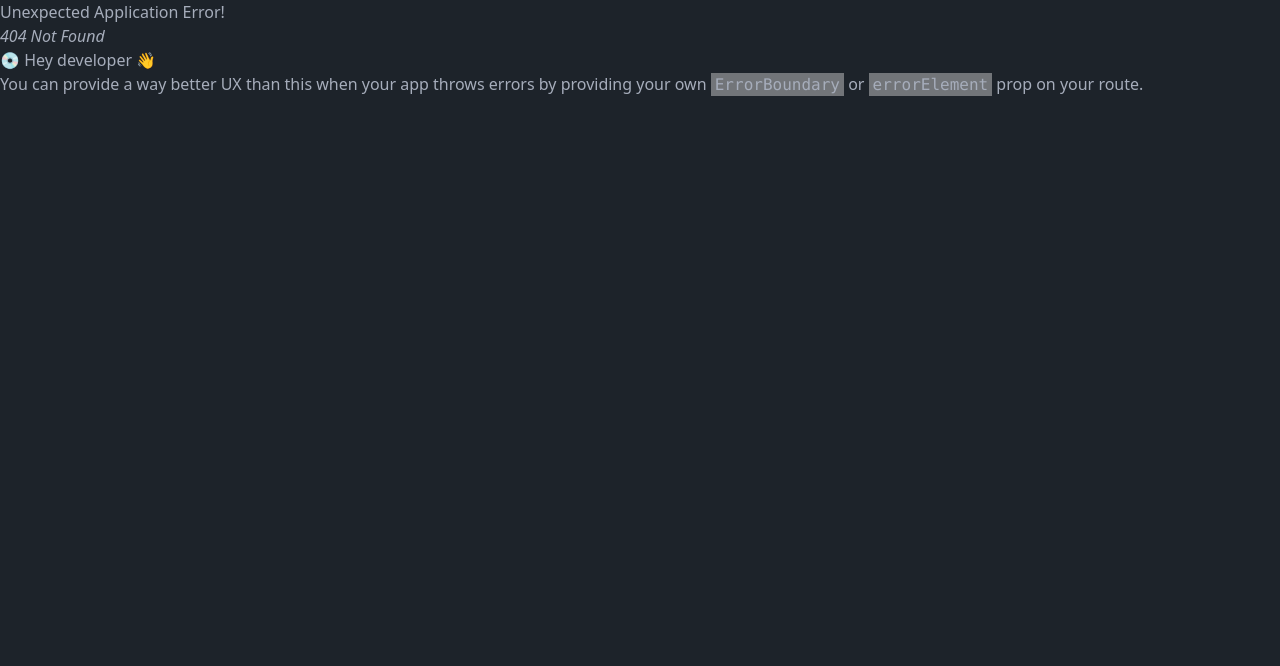
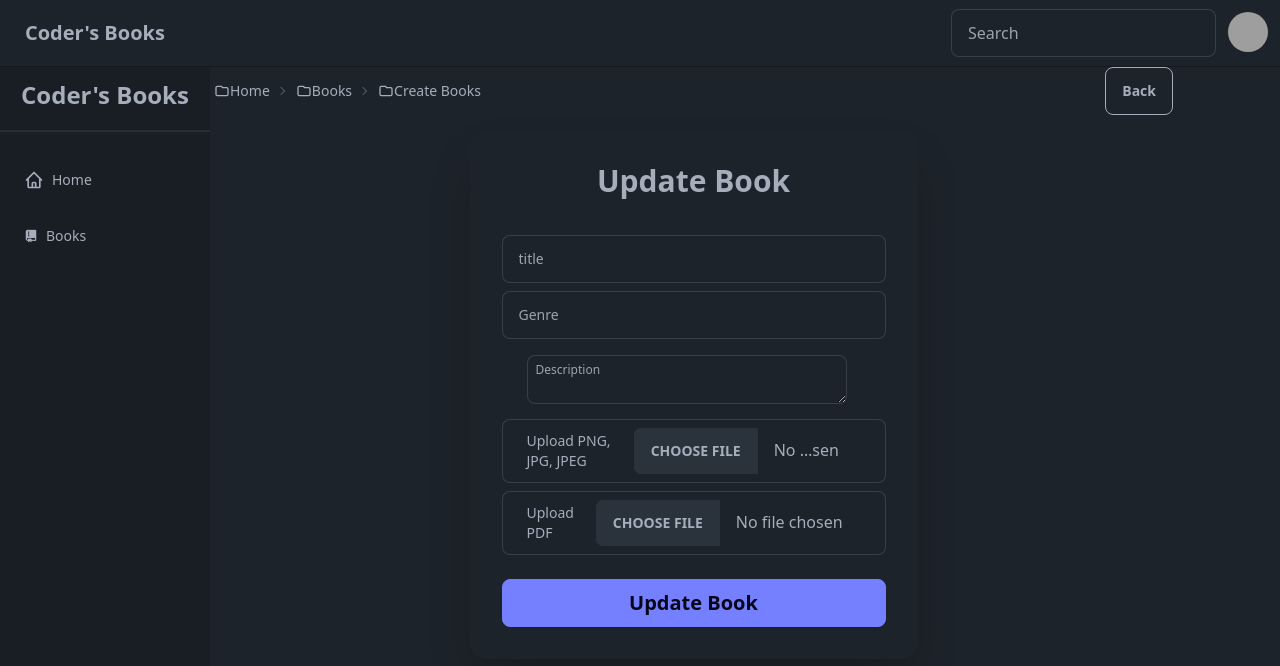
Before and after one commit to codewithahsanzahoor/reactjs-tailwind-daisyui-bookapiFrontend-1, a React (Vite) app: page /dashboard/books/update/1 in a window 1280 px wide. Before the commit this address had no page. Shown: the top 666 px of the page. Built offline with nearby package versions, Linux system fonts and the light colour scheme; no server answers; sample sign-in values are in the browser's storage; grey boxes are pictures that could not be loaded.

Commit message:
delete and update book functionality in table actions

```diff
--- a/src/components/TableComponent.tsx
+++ b/src/components/TableComponent.tsx
@@ -1,6 +1,8 @@
+import { useNavigate } from "react-router-dom";
 import { Book } from "../types";
 
 function TableComponent({ data }: { data: Book[] }) {
+	const navigate = useNavigate();
 	return (
 		<div id="tableforinfo">
 			<div className="overflow-x-auto">
@@ -10,7 +12,10 @@ function TableComponent({ data }: { data: Book[] }) {
 						<tr>
 							<th>
 								<label>
-									<input type="checkbox" className="checkbox" />
+									<input
+										type="checkbox"
+										className="checkbox"
+									/>
 								</label>
 							</th>
 							<th>Book Details</th>
@@ -25,7 +30,10 @@ function TableComponent({ data }: { data: Book[] }) {
 							<tr key={book._id}>
 								<th>
 									<label>
-										<input type="checkbox" className="checkbox" />
+										<input
+											type="checkbox"
+											className="checkbox"
+										/>
 									</label>
 								</th>
 								<td>
@@ -39,7 +47,9 @@ function TableComponent({ data }: { data: Book[] }) {
 											</div>
 										</div>
 										<div>
-											<div className="font-bold">{book.title}</div>
+											<div className="font-bold">
+												{book.title}
+											</div>
 											{/* <div className="text-sm opacity-50">United States</div> */}
 										</div>
 									</div>
@@ -48,21 +58,37 @@ function TableComponent({ data }: { data: Book[] }) {
 									{/* {book.author.name} */}
 									<br />
 									<span className="badge badge-ghost badge-sm">
-										{book.author.name}
+										{book.author?.name}
 									</span>
 								</td>
 								<td>
 									<div className="flex gap-2 flex-wrap">
-										<button className="btn btn-outline btn-success">
+										<button
+											className="btn btn-outline btn-success"
+											onClick={() =>
+												navigate(
+													`/dashboard/books/update/${book._id}`
+												)
+											}
+										>
 											Edit
 										</button>{" "}
-										<button className="btn btn-outline btn-error">
+										<button
+											className="btn btn-outline btn-error"
+											onClick={() =>
+												navigate(
+													`/books/delete/${book._id}`
+												)
+											}
+										>
 											Delete
 										</button>
 									</div>
 								</td>
 								<th>
-									<button className="btn btn-ghost btn-xs">details</button>
+									<button className="btn btn-ghost btn-xs">
+										details
+									</button>
 								</th>
 							</tr>
 						))}
--- a/src/http/api.ts
+++ b/src/http/api.ts
@@ -58,3 +58,20 @@ export const createBook = async (data: FormData): Promise<{ id: string }> => {
 	});
 	return response.data;
 };
+
+export const deleteBook = async (id: string): Promise<{ id: string }> => {
+	const response = await api.delete(`/books/${id}`);
+	return response.data;
+};
+
+export const updateBook = async (
+	id: string,
+	data: FormData
+): Promise<{ id: string }> => {
+	const response = await api.put(`/books/${id}`, data, {
+		headers: {
+			"Content-Type": "multipart/form-data",
+		},
+	});
+	return response.data;
+};
--- /dev/null
+++ b/src/layouts/BooksManageLayout.tsx
@@ -0,0 +1,12 @@
+import { Outlet } from "react-router-dom";
+
+function BooksManageLayout() {
+	return (
+		<div>
+			{/* create a layout for manage books where i manage the books routes in it like delete, update */}
+			<Outlet />
+		</div>
+	);
+}
+
+export default BooksManageLayout;
--- /dev/null
+++ b/src/pages/DeleteBookPage.tsx
@@ -0,0 +1,58 @@
+import { useMutation, useQueryClient } from "react-query";
+import { useNavigate, useParams } from "react-router-dom";
+import { deleteBook } from "../http/api";
+import { useEffect } from "react";
+export interface ErrorWithResponse {
+	response: {
+		data: {
+			message: string;
+		};
+	};
+}
+
+function DeleteBookPage() {
+	// const navigate = useNavigate();
+	const { id } = useParams<{ id: string }>();
+	const Navigate = useNavigate();
+	const queryClient = useQueryClient();
+
+	if (!id) {
+		return <div>Error: ID is required to delete a book</div>;
+	}
+
+	const mutation = useMutation({
+		mutationFn: deleteBook, // Function to send data to backend for delete
+		onSuccess: (data) => {
+			// console.log("🚀 ~ deletedBook id ~ data:", data);
+			queryClient.invalidateQueries({ queryKey: ["books"] }); //? to refetch the data of books after delete removing from cache
+			Navigate("/dashboard/books");
+		},
+		onError: (error) => {
+			console.error("Error deleting book:", error);
+			// alert("Failed to create book. Please try again.");
+		},
+	});
+
+	useEffect(() => {
+		mutation.mutate(id);
+	}, [id]);
+
+	return (
+		<div>
+			{mutation.error ? (
+				<div className="text-red-500">
+					{(mutation.error &&
+						(mutation.error as ErrorWithResponse).response?.data
+							?.message) ||
+						"Error deleting book. Please try again."}
+				</div>
+			) : (
+				<div className="text-green-500">
+					Book {id} deleted successfully
+				</div>
+			)}
+		</div>
+	);
+}
+
+export default DeleteBookPage;
--- /dev/null
+++ b/src/pages/UpdateBookPage.tsx
@@ -0,0 +1,247 @@
+import { useEffect, useState } from "react";
+import { Link, useNavigate, useParams } from "react-router-dom";
+import { Book } from "../types";
+import { getBooks, updateBook } from "../http/api";
+import { useMutation, useQuery } from "react-query";
+import { queryClient } from "../main";
+// FIXME: create the update book page it is like create book page as chatgpt is suggested use that method
+function UpdateBookPage() {
+	const { id } = useParams<{ id: string }>(); // Type for route params
+	const navigate = useNavigate();
+
+	if (!id) return <div>Error: ID is required to update a book</div>;
+
+	const [bookData, setBookData] = useState<Book>({
+		title: "",
+		description: "",
+		genre: "",
+	});
+	const [coverImage, setCoverImage] = useState<File | null>(null);
+	const [pdf, setPdf] = useState<File | null>(null);
+
+	//? use query to get the data of book
+	const { data, isLoading, isError } = useQuery({
+		queryFn: getBooks,
+		enabled: !!id, // Only fetch data if id is present
+	});
+
+	useEffect(() => {
+		if (data) {
+			const book = data.find((book: Book) => book._id === id);
+			if (book) {
+				setBookData(book);
+			}
+		}
+	}, [data]);
+
+	const handleInputChange = (
+		e: React.ChangeEvent<HTMLInputElement | HTMLTextAreaElement>
+	) => {
+		const { name, value } = e.target;
+		setBookData((prev) => ({ ...prev, [name]: value }));
+	};
+
+	const handleFileChange = (e: React.ChangeEvent<HTMLInputElement>) => {
+		const { name, files } = e.target;
+		if (name === "coverImage" && files) {
+			setCoverImage(files[0]);
+		} else if (name === "pdf" && files) {
+			setPdf(files[0]);
+		}
+	};
+
+	const updateBookMutation = useMutation(
+		(data: FormData) => updateBook(id, data),
+		{
+			onSuccess: (data) => {
+				queryClient.invalidateQueries({ queryKey: ["books"] });
+				navigate("/dashboard/books");
+			},
+			onError: (error) => {
+				console.error("Error updating book:", error);
+				// alert("Failed to update book. Please try again.");
+			},
+		}
+	);
+
+	const handleFormSubmit = async (e: React.FormEvent) => {
+		e.preventDefault();
+		const formData = new FormData();
+
+		// Append text fields
+		formData.append("title", bookData.title);
+		formData.append("description", bookData.description);
+		formData.append("genre", bookData.genre);
+
+		// Append file fields if updated
+		if (coverImage) {
+			formData.append("coverImage", coverImage);
+		}
+		if (pdf) {
+			formData.append("pdf", pdf);
+		}
+
+		updateBookMutation.mutate(formData);
+	};
+	return (
+		<div id="updateBook">
+			<div className="flex items-center justify-between">
+				<div className="breadcrumbs text-sm">
+					<ul>
+						<li>
+							<Link to="/dashboard/home">
+								<svg
+									xmlns="http://www.w3.org/2000/svg"
+									fill="none"
+									viewBox="0 0 24 24"
+									className="h-4 w-4 stroke-current"
+								>
+									<path
+										strokeLinecap="round"
+										strokeLinejoin="round"
+										strokeWidth="2"
+										d="M3 7v10a2 2 0 002 2h14a2 2 0 002-2V9a2 2 0 00-2-2h-6l-2-2H5a2 2 0 00-2 2z"
+									></path>
+								</svg>
+								Home
+							</Link>
+						</li>
+						<li>
+							<Link to="/dashboard/books">
+								<svg
+									xmlns="http://www.w3.org/2000/svg"
+									fill="none"
+									viewBox="0 0 24 24"
+									className="h-4 w-4 stroke-current"
+								>
+									<path
+										strokeLinecap="round"
+										strokeLinejoin="round"
+										strokeWidth="2"
+										d="M3 7v10a2 2 0 002 2h14a2 2 0 002-2V9a2 2 0 00-2-2h-6l-2-2H5a2 2 0 00-2 2z"
+									></path>
+								</svg>
+								Books
+							</Link>
+						</li>
+						<li>
+							<Link to="/dashboard/books/create">
+								<svg
+									xmlns="http://www.w3.org/2000/svg"
+									fill="none"
+									viewBox="0 0 24 24"
+									className="h-4 w-4 stroke-current"
+								>
+									<path
+										strokeLinecap="round"
+										strokeLinejoin="round"
+										strokeWidth="2"
+										d="M3 7v10a2 2 0 002 2h14a2 2 0 002-2V9a2 2 0 00-2-2h-6l-2-2H5a2 2 0 00-2 2z"
+									></path>
+								</svg>
+								Create Books
+							</Link>
+						</li>
+					</ul>
+				</div>
+				<Link to="/dashboard/books">
+					<button className="btn btn-outline">Back</button>
+				</Link>
+			</div>
+			<section>
+				<div className="hero-content flex-col lg:flex-row-reverse">
+					<div className="card bg-base-100 w-full max-w-md shrink-0 shadow-2xl">
+						<form className="card-body">
+							<h1 className="text-3xl font-bold text-center pb-7">
+								Update Book
+							</h1>
+							<label className="input input-bordered input-md flex items-center gap-2">
+								<input
+									type="text"
+									name="title"
+									value={bookData.title}
+									onChange={handleInputChange}
+									className="grow"
+									placeholder="title"
+								/>
+							</label>
+							<label className="input input-bordered input-md flex items-center gap-2">
+								<input
+									className="grow"
+									type="text"
+									name="genre"
+									value={bookData.genre}
+									onChange={handleInputChange}
+									placeholder="Genre"
+									required
+								/>
+							</label>
+
+							<label className="input input-lg flex items-center gap-2">
+								<textarea
+									className="textarea textarea-bordered textarea-xs w-full max-w-xs"
+									name="description"
+									value={bookData.description}
+									onChange={handleInputChange}
+									placeholder="Description"
+									required
+								></textarea>
+							</label>
+
+							<label className="input input-lg flex items-center gap-2 w-full input-bordered">
+								<span className="text-sm">
+									Upload PNG, JPG, JPEG
+								</span>
+								<input
+									type="file"
+									className="file-input w-full max-w-xs"
+									name="coverImage"
+									accept="image/*"
+									onChange={handleFileChange}
+								/>
+							</label>
+
+							<label className="input input-lg flex items-center gap-2 w-full input-bordered">
+								<span className="text-sm">Upload PDF</span>
+								<input
+									type="file"
+									className="file-input w-full max-w-xs"
+									name="pdf"
+									accept="application/pdf"
+									onChange={handleFileChange}
+								/>
+							</label>
+
+							{updateBookMutation.isError && (
+								<p className="text-red-600 text-center my-3">
+									"something went wrong in creating book
+									please try again"
+								</p>
+							)}
+							<button
+								className={
+									updateBookMutation.isLoading
+										? "btn-disabled btn btn-primary mt-4 font-semibold text-xl"
+										: "btn btn-primary mt-4 font-semibold text-xl"
+								}
+								onClick={(e) => {
+									e.preventDefault();
+									handleFormSubmit(e);
+								}}
+							>
+								{updateBookMutation.isLoading && (
+									<span>
+										<i className="ri-loader-4-fill animate-spin"></i>
+									</span>
+								)}{" "}
+								Update Book
+							</button>
+						</form>
+					</div>
+				</div>
+			</section>
+		</div>
+	);
+}
+
+export default UpdateBookPage;
--- a/src/types.ts
+++ b/src/types.ts
@@ -6,10 +6,10 @@ export interface Author {
 export interface Book {
 	_id?: string;
 	title: string;
-	coverImage: string;
+	coverImage?: string;
 	author?: Author;
 	genre: string;
-	file: string;
+	file?: string;
 	description: string;
 	createdAt?: string;
 	__v?: number;
```
Also changed, not shown: src/pages/RegisterPage.tsx (+5 -2 lines), src/router.tsx (+19 -2 lines).
